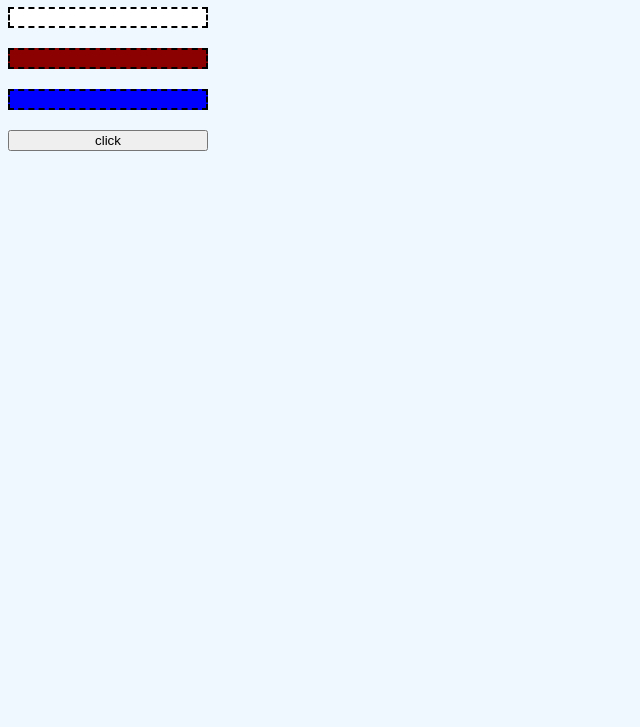
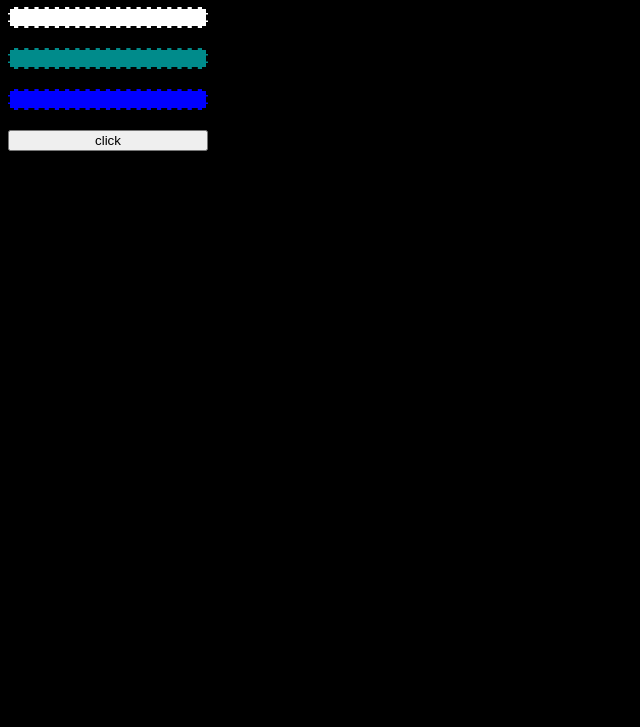
Before and after one commit to JonatanAn12/archivos-html, a plain HTML site: page index.html in a window 1280 px wide. Shown: the part 73-800 px from the top of the page, without its empty margins (0-640 px from the left). Drawn offline with Linux system fonts and the light colour scheme; files that its build step writes are made by us from their sources.

Commit message:
sexto arreglo index

```diff
--- a/estilos.css
+++ b/estilos.css
@@ -1,5 +1,5 @@
 body{
-    background-color: aliceblue;
+    background-color: black;
 }
 
 .cerrar{
@@ -19,7 +19,7 @@ height: 100px;
 }
 
 .cartero{
-    background-color: darkred;
+    background-color: darkcyan;
     border: 2px dashed;
     text-align: center;
     font-style: italic;
```
